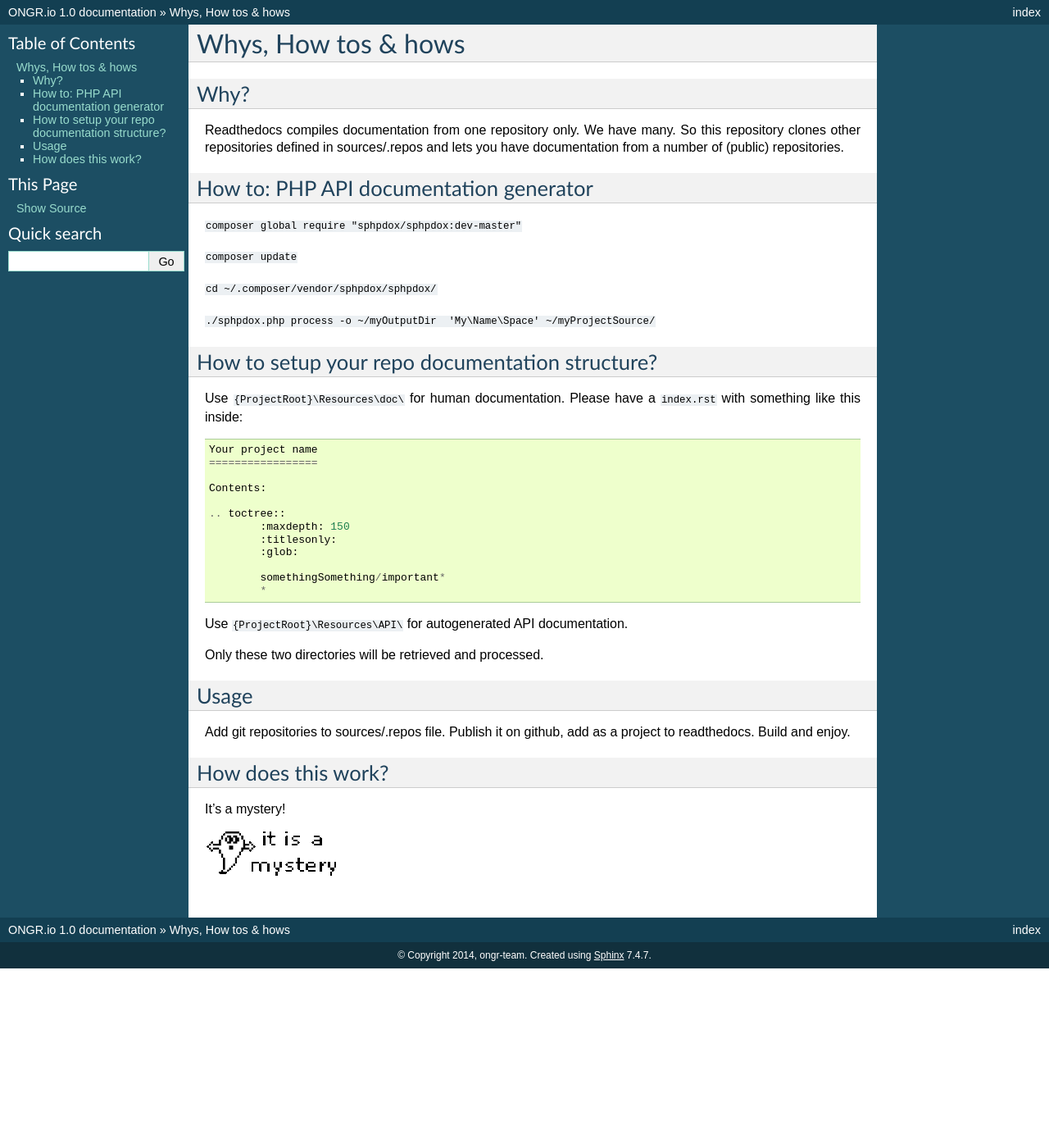
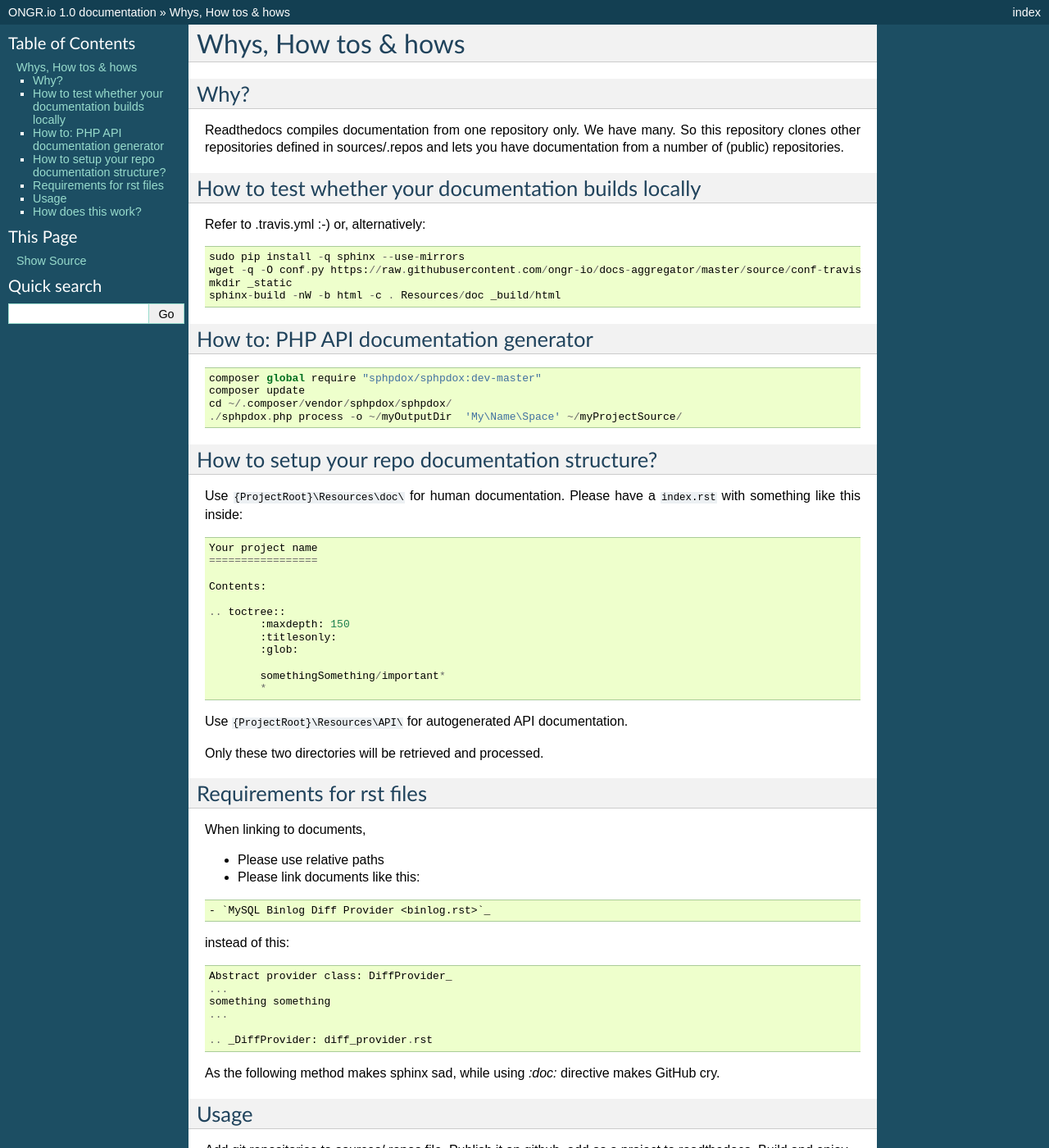
Before and after one commit to ongr-io/docs.ongr.io, a Sphinx documentation site: the page built from source/howto.rst, in a window 1280 px wide and 1400 px high. Shown: the whole window at 82% size. Built offline with Sphinx 7.4.7, drawn with Linux system fonts in a browser that asks for light colours.

Commit message:
Documentation upgrades

```diff
--- a/source/howto.rst
+++ b/source/howto.rst
@@ -7,17 +7,27 @@ Why?
 Readthedocs compiles documentation from one repository only. We have many.
 So this repository clones other repositories defined in sources/.repos and lets you have documentation from a number of (public) repositories.
 
+How to test whether your documentation builds locally
+-----------------------------------------------------
+
+Refer to .travis.yml :-)
+or, alternatively:
+::
+
+    sudo pip install -q sphinx --use-mirrors
+    wget -q -O conf.py https://raw.githubusercontent.com/ongr-io/docs-aggregator/master/source/conf-travis.py
+    mkdir _static
+    sphinx-build -nW -b html -c . Resources/doc _build/html
+
 How to: PHP API documentation generator
 ---------------------------------------
 
-``composer global require "sphpdox/sphpdox:dev-master"``
+::
 
-``composer update``
-
-``cd ~/.composer/vendor/sphpdox/sphpdox/``
-
-``./sphpdox.php process -o ~/myOutputDir  'My\Name\Space' ~/myProjectSource/``
-
+    composer global require "sphpdox/sphpdox:dev-master"
+    composer update
+    cd ~/.composer/vendor/sphpdox/sphpdox/
+    ./sphpdox.php process -o ~/myOutputDir  'My\Name\Space' ~/myProjectSource/
 
 How to setup your repo documentation structure?
 -----------------------------------------------
@@ -43,6 +53,30 @@ Use ``{ProjectRoot}\Resources\API\`` for autogenerated API documentation.
 
 Only these two directories will be retrieved and processed.
 
+Requirements for rst files
+--------------------------
+
+When linking to documents,
+
+- Please use relative paths
+- Please link documents like this:
+
+::
+
+    - `MySQL Binlog Diff Provider <binlog.rst>`_
+
+instead of this:
+::
+
+    Abstract provider class: DiffProvider_
+    ...
+    something something
+    ...
+
+    .. _DiffProvider: diff_provider.rst
+
+As the following method makes sphinx sad, while using `:doc:` directive makes GitHub cry.
+
 Usage
 -----
 
--- a/source/pull.py
+++ b/source/pull.py
@@ -7,3 +7,8 @@ lines = [line.strip() for line in open('%s/sources/.repos' % (os.path.dirname(os
 for line in lines:
     if ( line[0]!="#" ) :
         os.system("cd sources; mkdir %s; cd %s; git init; git remote add -f origin %s; git config core.sparsecheckout true; echo 'Resources/doc' > .git/info/sparse-checkout; echo 'Resources/API' >> .git/info/sparse-checkout; git pull origin master;" % (line.split("/")[-1], line.split("/")[-1], line))
+
+# fix links to githubs' .rst files.
+#os.system("grep -rl '.rst' sources/ | grep -v '/.git/' | xargs perl -pe 's/(\.\. _.*: |\`.*<)(.*)\.rst(>\`_|)/$1:doc:`$2`/g' -i")
+#os.system("grep -rl ':doc:' sources/ | grep -v '/.git/' | xargs perl -pe 's/(.*)(`.*):doc:/$1:doc:/g' -i")
+#os.system("grep -rl ':doc:' sources/ | grep -v '/.git/' | xargs perl -pe 's/(\.\. _.*:):doc:(.*)/$1$2.html/g' -i")
```
